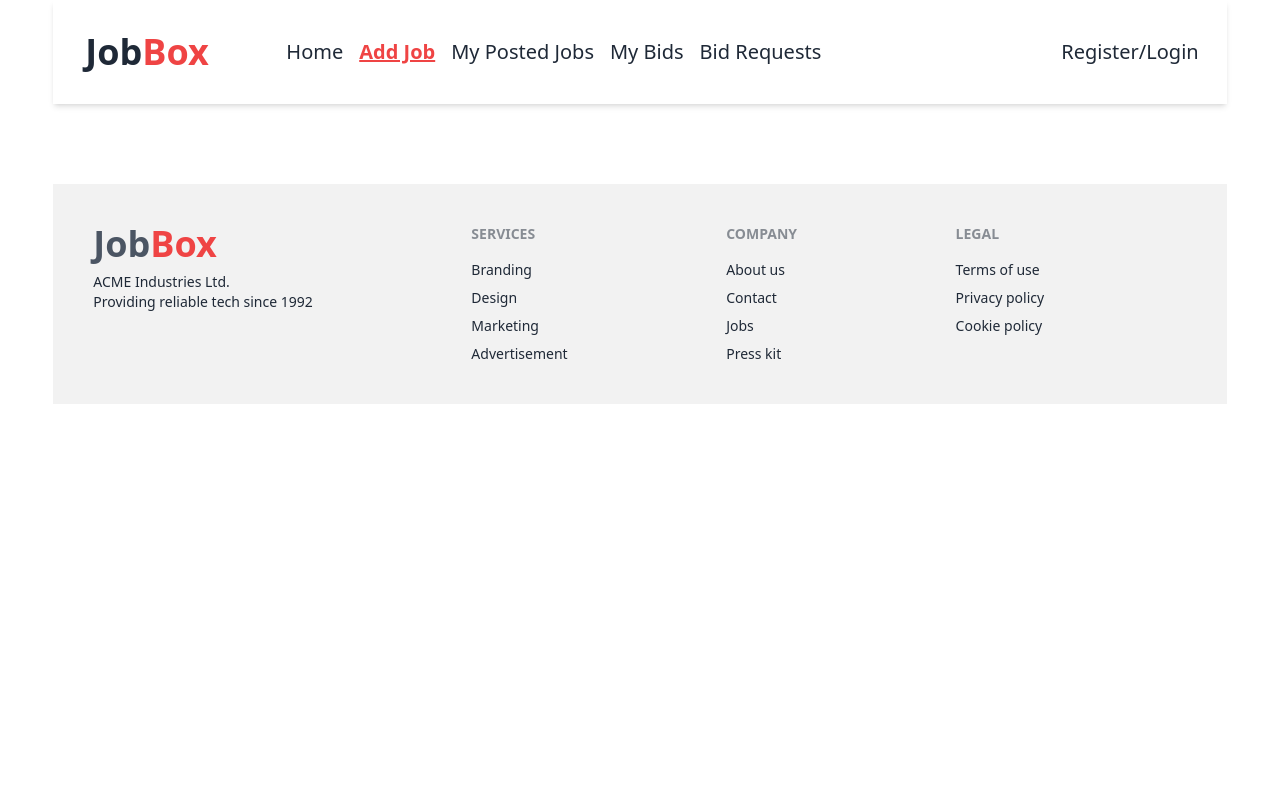
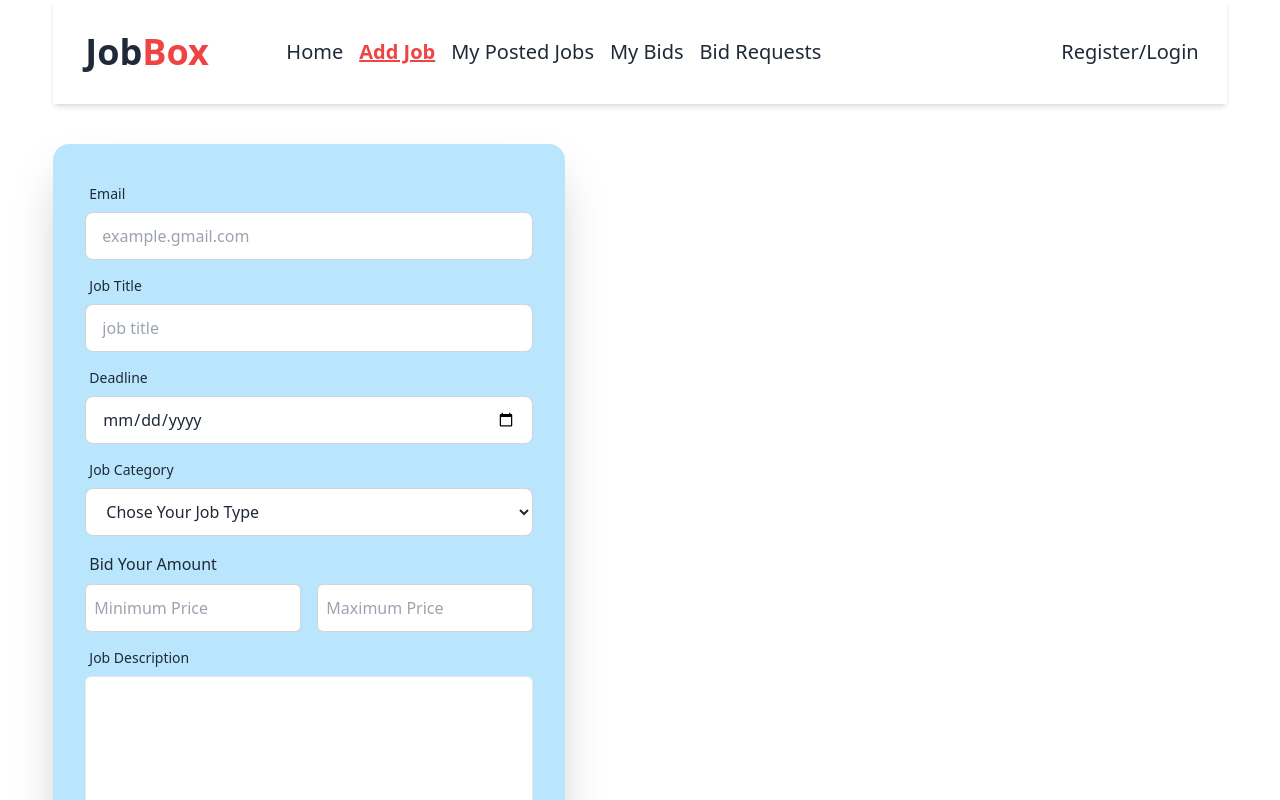
Before and after one commit to naymhossen1b/Job-Box-Client-Site, a React (Vite) app: page /addJob in a window 1280 px wide. Shown: the top 800 px of the page. Built offline with nearby package versions, Linux system fonts and the light colour scheme; no server answers.

Commit message:
create add post section and cpmpleate job details route

```diff
--- a/src/Pages/Add Job/AddJob.jsx
+++ b/src/Pages/Add Job/AddJob.jsx
@@ -1,10 +1,120 @@
+import { useContext } from "react";
+import { AuthContext } from "../../Auth/AuthProvider";
 
 
 const AddJob = () => {
+
+    const { user } = useContext(AuthContext);
+
+    const handleSubmit = (e) => {
+        e.preventDefault();
+        const form = e.target;
+        const email = user.email;
+        const jobTitle = form.jobTitle.value;
+        const jobDeadline = form.jobDeadline.value;
+        const jobCategory = form.jobCategory.value;
+        const minimum_price = form.minimum_price.value;
+        const maximum_price = form.maximum_price.value;
+        const description = form.description.value;
+        const data = {email, jobTitle, jobDeadline, jobCategory, minimum_price, maximum_price, description};
+        console.log(data);
+    }
+
+
     return (
-        <div>
+        <div className=" mt-10">
+        <div className="card w-full max-w-lg shadow-2xl bg-sky-200">
+          <form className="card-body" onSubmit={handleSubmit}>
 
+          <div className="form-control">
+              <label className="label">
+                <span className="label-text">Email</span>
+              </label>
+              <input
+                type="email"
+                placeholder={ user ? user.email : 'example.gmail.com'}
+                className="input input-bordered"
+                required
+                name="email"
+              />
+            </div>
+            <div className="form-control">
+              <label className="label">
+                <span className="label-text">Job Title</span>
+              </label>
+              <input
+                type="text"
+                placeholder="job title "
+                className="input input-bordered"
+                required
+                name="jobTitle"
+              />
+            </div>
+            <div className="form-control">
+              <label className="label">
+                <span className="label-text">Deadline</span>
+              </label>
+              <input
+                type="date"
+                className="input input-bordered"
+                required
+                name="jobDeadline"
+              />
+            </div>
+            <div className="form-control">
+              <label className="label">
+                <span className="label-text">Job Category</span>
+              </label>
+              <select
+                className="input input-bordered"
+                name="jobCategory"
+                required
+              >
+                <option>Chose Your Job Type</option>
+                <option>Developer</option>
+                <option>Marketing</option>
+                <option>Design</option>
+              </select>
+            </div>
+            <div>
+              <label className="label">Bid Your Amount</label>
+              <div className="grid grid-cols-1 md:grid-cols-2 gap-4">
+                <input
+                  className="p-2 w-full rounded-md input input-bordered"
+                  type="number"
+                  name="minimum_price"
+                  id=""
+                  placeholder="Minimum Price"
+                  required
+                />
+                <input
+                  className="p-2 w-full rounded-md input input-bordered"
+                  type="number"
+                  name="maximum_price"
+                  id=""
+                  placeholder="Maximum Price"
+                  required
+                />
+              </div>
+            </div>
+            <div className="form-control">
+              <label className="label">
+                <span className="label-text">Job Description</span>
+              </label>
+              <textarea
+                rows={5}
+                className="border p-2 rounded-md"
+                name="description"
+                required
+              ></textarea>
+            </div>
+
+            <div className="form-control mt-2">
+              <button className="btn bg-sky-600 text-white hover:bg-blue-800">Add Job</button>
+            </div>
+          </form>
         </div>
+      </div>
     );
 };
 
--- a/src/Pages/Details/JobDetails.jsx
+++ b/src/Pages/Details/JobDetails.jsx
@@ -1,21 +1,86 @@
-import { useEffect, useState } from "react";
+import { useContext } from "react";
 import { useLoaderData, useParams } from "react-router-dom";
+import { AuthContext } from "../../Auth/AuthProvider";
 
 const JobDetails = () => {
+  const { user } = useContext(AuthContext);
 
-    const [isDetail, setIsDetail] = useState(null);
+  const { id } = useParams();
+  console.log(id);
 
-    const {id} = useParams();
-    console.log(id);
+  const job = useLoaderData();
 
-    const job = useLoaderData();
-    console.log(job);
+  const { job_title, deadline, minimum_price, maximum_price, short_description } = job || {};
 
-    return (
-        <div>
-            <h1>Job Details</h1>
+  return (
+    <div className="grid grid-cols-1 md:grid-cols-5 gap-5">
+      <section className="col-span-3">
+        <div className="p-5 rounded-md bg-sky-50 shadow-lg border">
+          <h1 className="text-2xl font-bold">{job_title}</h1>
+          <p className="font-medium mt-3">{short_description}</p>
+          <p className="font-bold mt-1">
+            <span>Deadline: </span>
+            {deadline}
+          </p>
+          <div className="flex items-center mt-8 justify-between">
+            <div>
+              <p className="text-2xl font-bold text-sky-500">
+                <span className="text-xl text-gray-600 underline">Maximum price </span> : $
+                {maximum_price}
+              </p>
+              <p className="text-2xl font-bold text-sky-500">
+                <span className="text-xl text-gray-600 underline">Minimum price </span> : $
+                {minimum_price}
+              </p>
+            </div>
+          </div>
         </div>
-    );
+        {/* Place Your Bid  */}
+        <div className="border p-12 shadow-2xl bg-sky-50 rounded-md mt-8">
+          <form className="space-y-3">
+            <div>
+              <label className="label">Bid Your Amount</label>
+              <div className="grid grid-cols-1 md:grid-cols-2 gap-4">
+                <input
+                  className="p-2 w-full rounded-md"
+                  type="number"
+                  name=""
+                  id=""
+                  placeholder="Minimum Price"
+                />
+                <input
+                  className="p-2 w-full rounded-md"
+                  type="number"
+                  name=""
+                  id=""
+                  placeholder="Maximum Price"
+                />
+              </div>
+            </div>
+            <div>
+              <label className="label">Deadline</label>
+              <input className="p-2 w-full rounded-md" type="number" name="" id="" placeholder="12/12/2050" />
+            </div>
+            <div>
+              <label className="label">User Email</label>
+              <input
+                className="p-2 w-full rounded-md"
+                type="email"
+                name=""
+                id=""
+                defaultValue={user ? user.email : "email@gmail.com"}
+              />
+            </div>
+            <button type="submit" className="btn w-full font-bold bg-green-400 text-white">
+              Bid on the project
+            </button>
+          </form>
+        </div>
+      </section>
+
+      <div className="border col-span-2 bg-gray-200"></div>
+    </div>
+  );
 };
 
 export default JobDetails;
--- a/src/Pages/Tab/TabCards.jsx
+++ b/src/Pages/Tab/TabCards.jsx
@@ -19,7 +19,7 @@ const TabCards = ({ jobs }) => {
          <p className="text-2xl font-bold text-sky-500"><span className="text-xl text-gray-600 underline">Maximum price :</span> ${maximum_price}</p>
           <p className="text-2xl font-bold text-sky-500"><span className="text-xl text-gray-600 underline">Minimum price :</span> ${minimum_price}</p>
          </div>
-          <Link to={`/jobDetails/:${_id}`}>
+          <Link to={`/jobDetails/${_id}`}>
             <button className="btn bg-sky-600 text-white font-bold hover:bg-green-800">
               Bid now
             </button>
```
